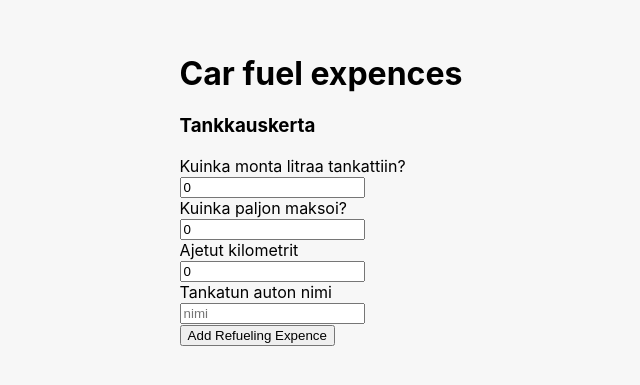
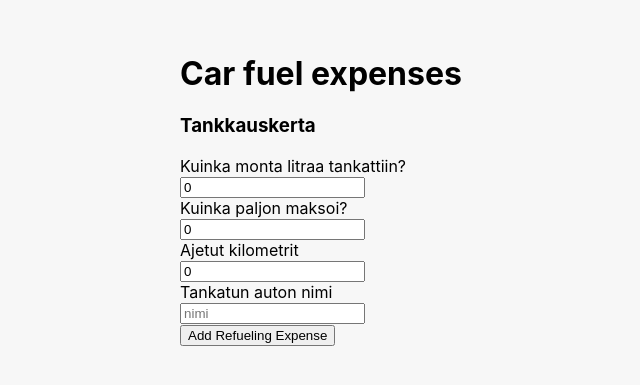
Before and after one commit to MinnaNordqvist/selainohjelmointi_g8, a React (Create React App) app in the folder bensa/: page / in a window 1280 px wide. Shown: the part 211-596 px from the top of the page, without its empty margins (319-959 px from the left). Built offline with nearby package versions, Linux system fonts and the light colour scheme.

Commit message:
korjattu typo

```diff
--- a/bensa/src/AddFuel.js
+++ b/bensa/src/AddFuel.js
@@ -26,7 +26,7 @@ export const AddFuel = () => {
     <br />
     <input type="text" value={text} onChange={(e) => setText(e.target.value)} placeholder="nimi"/>
     <br />
-    <button>Add Refueling Expence</button>
+    <button>Add Refueling Expense</button>
     </form>
    </div>
   )
--- a/bensa/src/App.js
+++ b/bensa/src/App.js
@@ -5,7 +5,7 @@ import {AddFuel} from "./AddFuel"
 function App() {
   return (
     <div>
-      <h1>Car fuel expences</h1>
+      <h1>Car fuel expenses</h1>
 
      <div className="container">
      <AddFuel />
```
